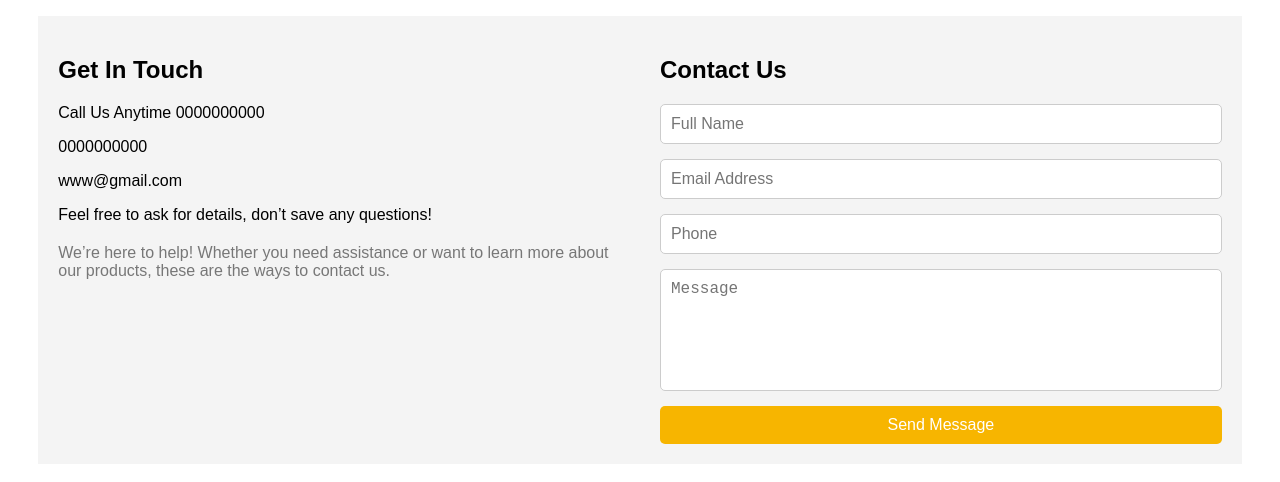
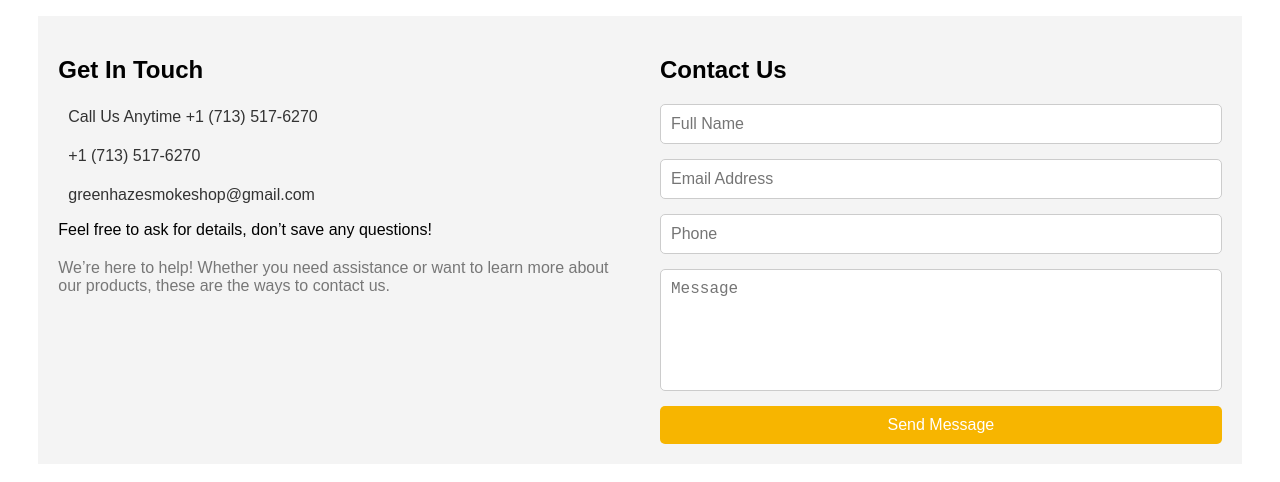
Before and after one commit to DinuthRashmika/Taxi_K, a React (Create React App) app in the folder frontend/: page /ContactPage in a window 1280 px wide. Shown: the part 160-642 px from the top of the page. Built offline with nearby package versions, Linux system fonts and the light colour scheme.

Commit message:
add contacts links

```diff
--- a/frontend/package.json
+++ b/frontend/package.json
@@ -3,6 +3,9 @@
   "version": "0.1.0",
   "private": true,
   "dependencies": {
+    "@fortawesome/free-brands-svg-icons": "^6.7.1",
+    "@fortawesome/free-solid-svg-icons": "^6.7.1",
+    "@fortawesome/react-fontawesome": "^0.2.2",
     "@testing-library/jest-dom": "^5.17.0",
     "@testing-library/react": "^13.4.0",
     "@testing-library/user-event": "^13.5.0",
--- a/frontend/src/containers/Main/ContactForm.js
+++ b/frontend/src/containers/Main/ContactForm.js
@@ -1,9 +1,8 @@
 import React, { useState } from 'react';
-import axios from 'axios';  // Import axios for making HTTP requests
+import axios from 'axios';
 import '../../styles/contactCSS.css';
+const ContactForm = () => {
 
-const ContactForm = () => {
-  // State for form inputs
   const [formData, setFormData] = useState({
     fullname: '',
     email: '',
@@ -11,7 +10,7 @@
     message: ''
   });
 
-  // Handle input changes
+
   const handleChange = (e) => {
     const { name, value } = e.target;
     setFormData({
@@ -20,11 +19,11 @@
     });
   };
 
-  // Handle form submission
+
   const handleSubmit = async (e) => {
     e.preventDefault();
     try {
-      // Replace the URL with your API endpoint
+
       const response = await axios.post('http://localhost:3004/Contact/add', formData);
       console.log(response.data);
       alert('Message sent successfully!');
@@ -38,9 +37,25 @@
     <div className="contact-container">
       <div className="contact-details">
         <h2>Get In Touch</h2>
-        <p><i className="fa fa-whatsapp"></i> Call Us Anytime 0000000000</p>
-        <p><i className="fa fa-phone"></i> 0000000000</p>
-        <p><i className="fa fa-envelope"></i> www@gmail.com</p>
+
+        <p>
+          <i className="fab fa-whatsapp contact-icon"></i>
+          <a href="https://wa.me/17135176270" target="_blank" rel="noopener noreferrer">
+            Call Us Anytime +1 (713) 517-6270
+          </a>
+        </p>
+
+        <p>
+          <i className="fas fa-phone contact-icon"></i>
+          <a href="tel:+17135176270">+1 (713) 517-6270</a>
+        </p>
+
+        <p>
+          <i className="fas fa-envelope contact-icon"></i>
+          <a href="https://mail.google.com/mail/?view=cm&fs=1&to=greenhazesmokeshop@gmail.com" target="_blank" rel="noopener noreferrer">
+            greenhazesmokeshop@gmail.com
+          </a>
+        </p>
         <p>Feel free to ask for details, don’t save any questions!</p>
         <p className="contact-description">
           We’re here to help! Whether you need assistance or want to learn more about our products, these are the ways to contact us.
--- a/frontend/src/index.js
+++ b/frontend/src/index.js
@@ -11,6 +11,7 @@
   </React.StrictMode>
 );
 
+
 // If you want to start measuring performance in your app, pass a function
 // to log results (for example: reportWebVitals(console.log))
 // or send to an analytics endpoint. Learn more: https://bit.ly/CRA-vitals
--- a/frontend/src/styles/contactCSS.css
+++ b/frontend/src/styles/contactCSS.css
@@ -67,3 +67,19 @@
   .btn-submit:hover {
     background-color: #d69800;
   }
+
+  .contact-details i.contact-icon {
+    font-size: 20px; /* Adjust size */
+    color: #4CAF50; /* Change to preferred color */
+    margin-right: 10px; /* Space between icon and text */
+  }
+
+  .contact-details a {
+    color: #333; /* Color for the text */
+    text-decoration: none; /* Remove underline */
+  }
+
+  .contact-details a:hover {
+    color: #007bff; /* Hover color */
+    text-decoration: underline; /* Underline on hover */
+  }
--- a/package.json
+++ b/package.json
@@ -1,5 +1,6 @@
 {
   "dependencies": {
+    "@fortawesome/fontawesome-free": "^6.7.1",
     "react-router-dom": "^6.28.0"
   }
 }
```
Also changed, not shown: 2 other files (tests, documents, lock files or other folders).
